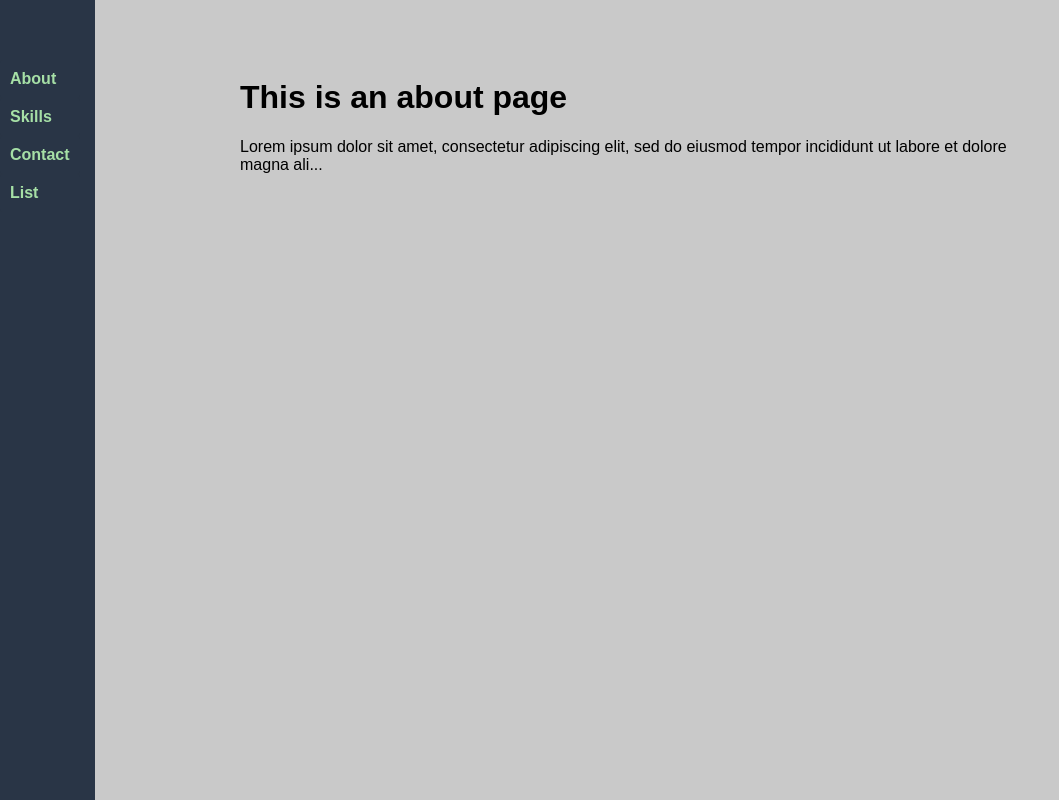
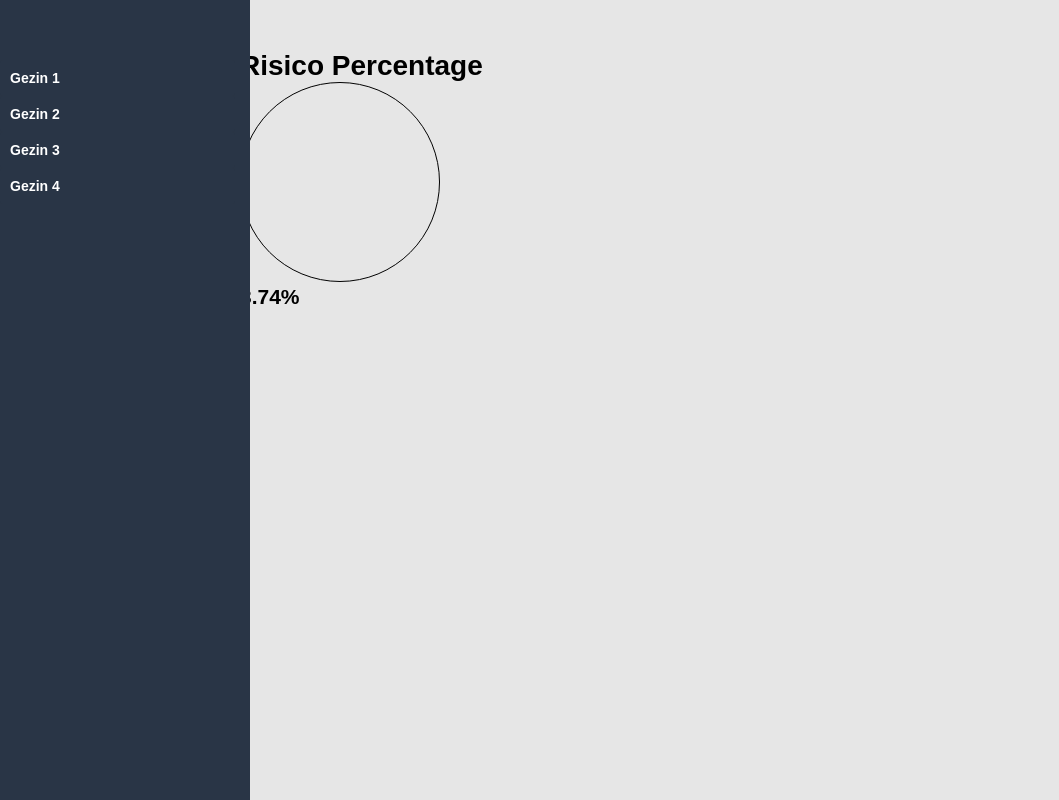
Before and after one commit to sjerrietukkel/frontend-applications, a Vue app: page /#/about in a window 1280 px wide. Shown: the whole page, without its empty margins (0-1059 px from the left). Built offline with nearby package versions, Linux system fonts and the light colour scheme; a small style sheet from the web is missing.

Commit message:
added vuetify

```diff
--- a/babel.config.js
+++ b/babel.config.js
@@ -1,5 +1,10 @@
 module.exports = {
   presets: [
-    '@vue/app'
+    [
+      "@vue/app",
+      {
+        useBuiltIns: "entry"
+      }
+    ]
   ]
-}
+};
--- a/public/index.html
+++ b/public/index.html
@@ -6,6 +6,8 @@
     <meta name="viewport" content="width=device-width,initial-scale=1.0">
     <link rel="icon" href="<%= BASE_URL %>favicon.ico">
     <title>risico</title>
+    <link rel="stylesheet" href="https://fonts.googleapis.com/css?family=Roboto:100,300,400,500,700,900">
+    <link rel="stylesheet" href="https://fonts.googleapis.com/css?family=Material+Icons">
   </head>
   <body>
     <noscript>
--- a/src/App.vue
+++ b/src/App.vue
@@ -1,10 +1,10 @@
 <template>
   <div id="app">
       <nav>
-        <router-link to="/about">About</router-link>
-        <router-link to="/">Skills</router-link>
-        <router-link to="/contact">Contact</router-link>
-        <router-link to="/list">List</router-link>
+        <router-link to="/about">Gezin 1</router-link>
+        <router-link to="/">Gezin 2</router-link>
+        <router-link to="/contact">Gezin 3</router-link>
+        <router-link to="/list">Gezin 4</router-link>
       </nav>
     <router-view/>
   </div>
@@ -13,6 +13,7 @@
 <script>
 import skills from "./components/Skills.vue";
 import list from "./components/List";
+import country from "./components/Contact";
 export default {
   name: "app",
   components: {
@@ -23,7 +24,7 @@ export default {
 
 <style>
 body {
-  background-color: #c9c9c9;
+  background-color: #e6e6e6;
   font-family: "Montserrat", sans-serif;
   display: grid;
   grid-template-rows: auto;
@@ -42,6 +43,7 @@ nav {
 
 nav {
   height: 100%; /* 100% Full-height */
+  width: 250px;
   position: fixed; /* Stay in place */
   z-index: 1; /* Stay on top */
   top: 0; /* Stay at the top */
@@ -56,7 +58,7 @@ nav a {
   text-decoration: none;
   background: #293546;
   border-radius: 3px;
-  color: #a6e0a6;
+  color: white;
   font-weight: bold;
   margin-right: 15px;
 }
--- a/src/components/About.vue
+++ b/src/components/About.vue
@@ -1,6 +1,18 @@
 <template>
   <div class="about">
-    <h1>This is an about page</h1>
-    <p>Lorem ipsum dolor sit amet, consectetur adipiscing elit, sed do eiusmod tempor incididunt ut labore et dolore magna ali...</p>
+    <h1>Risico Percentage</h1>
+    <span class="dot"></span>
+    <h2>3.74%</h2>
   </div>
 </template>
+
+<style>
+.dot {
+  height: 200px;
+  width: 200px;
+  background-color: none;
+  border-radius: 50%;
+  display: inline-block;
+  border: 1px solid;
+}
+</style>
--- a/src/components/Contact.vue
+++ b/src/components/Contact.vue
@@ -1,6 +1,29 @@
 <template>
   <div class="contact">
     <h1>TEEEEST</h1>
-    <p>Lorem ipsum dolor sit amet, consectetur adipiscing elit, sed do eiusmod tempor incididunt ut labore et dolore magna ali...</p>
+    <select v-model="country">
+      <option value="NL">Nederland</option>
+      <option value="DL">Duitsland</option>
+      <option value="ENG">Engeland</option>
+    </select>
+    <div class='result' >
+      {{ country }}
+    </div>
   </div>
 </template>
+
+<script>
+export default {
+  el: "#app",
+  data: {
+    country: null
+  }
+};
+</script>
+
+<style>
+.result {
+  margin: 10px;
+  color: black;
+}
+</style>
--- a/src/main.js
+++ b/src/main.js
@@ -1,14 +1,16 @@
+import "@babel/polyfill";
 import Vue from "vue";
+import "./plugins/vuetify";
 import App from "./App.vue";
 
-import VeeValidate from "vee-validate"; // Add this
-Vue.use(VeeValidate); // Add this
+import VeeValidate from "vee-validate";
+Vue.use(VeeValidate);
 
 Vue.config.productionTip = false;
 
 import router from "./router";
 
 new Vue({
-  router, // Add this line
+  router,
   render: h => h(App)
 }).$mount("#app");
--- /dev/null
+++ b/src/plugins/vuetify.js
@@ -0,0 +1,8 @@
+import Vue from "vue";
+import Vuetify from "vuetify";
+import "vuetify/dist/vuetify.min.css";
+
+Vue.use(Vuetify, {
+  customProperties: true,
+  iconfont: "md"
+});
```
Also changed, not shown: package.json (+5 -2 lines), src/components/Sidebar.vue (added, +10 -0 lines), 1 other file (tests, documents, lock files or other folders).
